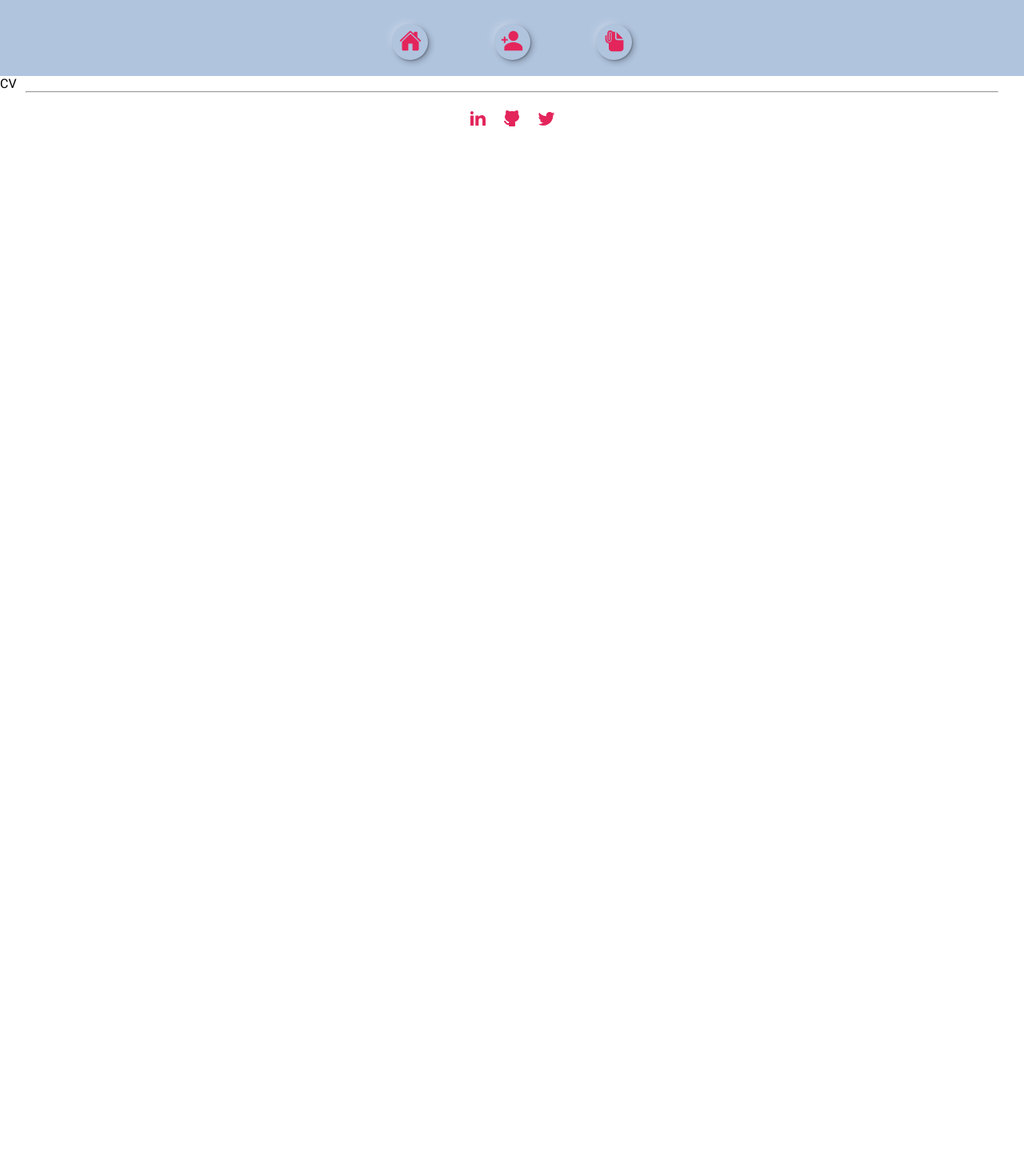
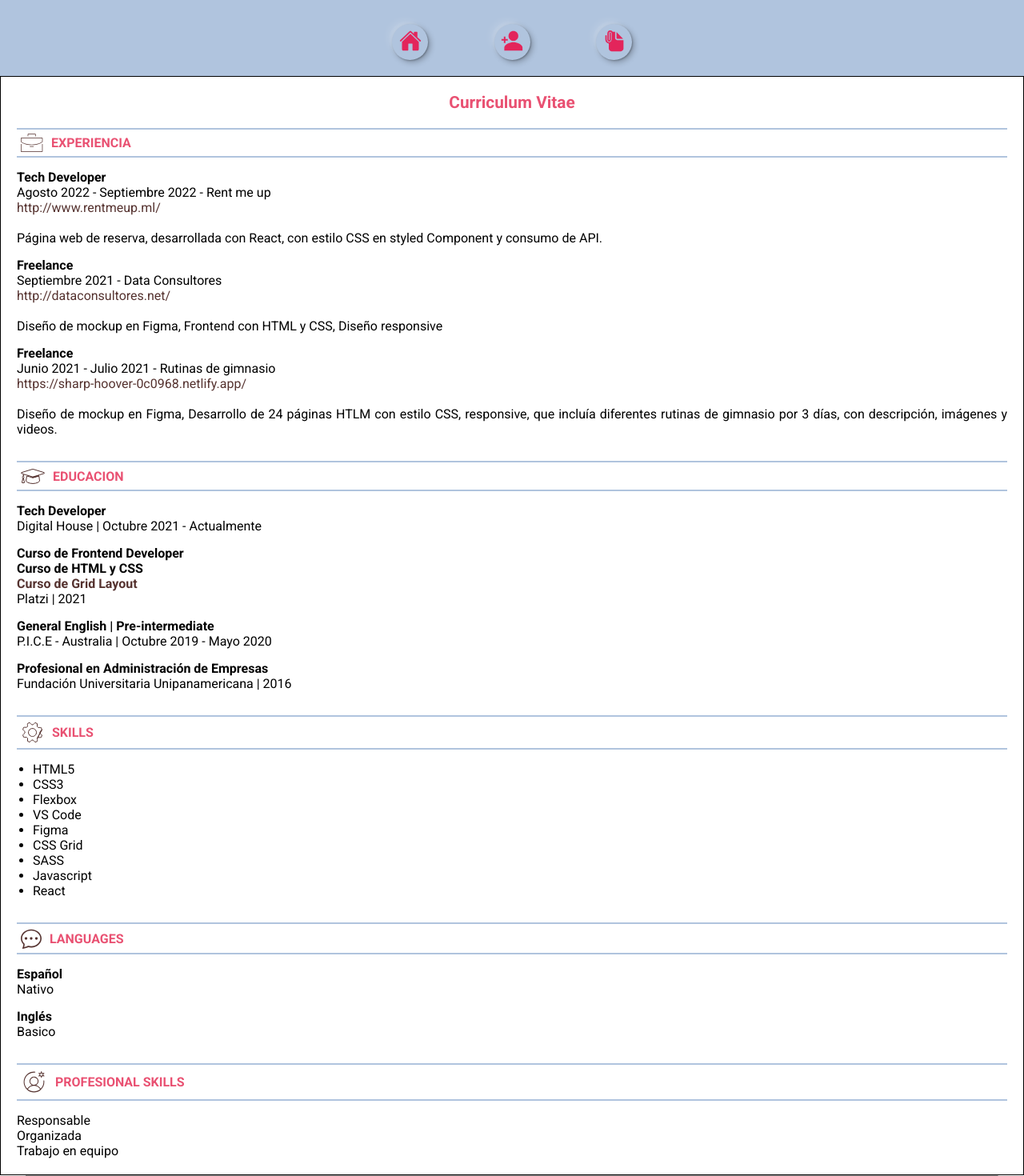
Before and after one commit to Rociojc/portafolio, a React (Create React App) app: page /cv in a window 1280 px wide. Shown: the top 1470 px of the page at 80% size. Before the commit the page ends 800 px from the top, so only its background shows below. Built offline with nearby package versions, Linux system fonts and the light colour scheme.

Commit message:
Se realiza la pagina de about me y cv

```diff
--- a/src/components/atoms/Text.tsx
+++ b/src/components/atoms/Text.tsx
@@ -5,9 +5,10 @@ interface TextProps {
     type: string;
     color: string;
     text: string | undefined;
+    style?: React.CSSProperties;
 }
 
-export const Text = ({type, color, text}: TextProps) => {
+export const Text = ({type, color, text, style}: TextProps) => {
 
     const textColor =
       color === "lightSteelBlue"
@@ -28,17 +29,17 @@ export const Text = ({type, color, text}: TextProps) => {
 
     switch (type) {
         case "h1":
-            return <Heading1 color={textColor}>{text}</Heading1>
+            return <Heading1 color={textColor} style={style}>{text}</Heading1>
         case "h2":
-            return <Heading2 color={textColor}>{text}</Heading2>;
+            return <Heading2 color={textColor} style={style}>{text}</Heading2>;
         case "h3":
-            return <Heading3 color={textColor}>{text}</Heading3>;
+            return <Heading3 color={textColor} style={style}>{text}</Heading3>;
         case "h4":
-            return <Heading4 color={textColor}>{text}</Heading4>;
+            return <Heading4 color={textColor} style={style}>{text}</Heading4>;
         case "p1":
-            return <Text1 color={textColor}>{text}</Text1>;
+            return <Text1 color={textColor} style={style}>{text}</Text1>;
         case "p2":
-            return <Text2 color={textColor}>{text}</Text2>;
+            return <Text2 color={textColor} style={style}>{text}</Text2>;
         default:
             return <p>{text}</p>
     }
--- a/src/pages/AboutMe.tsx
+++ b/src/pages/AboutMe.tsx
@@ -1,7 +1,20 @@
-import React from 'react'
+import { Image } from '../components/atoms/Image'
+import { Text } from '../components/atoms/Text'
+import imagenAboutMe from '../assets/img/foto_about_me.png'
+import { AboutContainer } from '../styles/pages/AboutMeStyles'
 
 export const AboutMe = () => {
   return (
-    <div>AboutMe</div>
+    <AboutContainer>
+      <Text type="h2" color="indianRed" text="Acerca de mi" />
+      <div>
+        <Image url={imagenAboutMe}/>
+      </div>
+      <div style={{textAlign: "justify"}}>
+      <Text type="p1" color="black" text="Massa morbi ligula viverra metus consectetur nec velit nibh. Augue hendrerit lectus rutrum egestas sit proin. Sagittis id ullamcorper pulvinar eleifend integer egestas est. Tortor laoreet amet sed facilisis sed. Tortor lobortis suscipit pulvinar sed. Risus amet enim arcu blandit nunc nunc. Convallis laoreet nulla enim pellentesque eget amet elit. Ac aenean ullamcorper proin scelerisque." />
+      <br />
+      <Text type="p1" color="black" text="Massa morbi ligula viverra metus consectetur nec velit nibh. Augue hendrerit lectus rutrum egestas sit proin. Sagittis id ullamcorper pulvinar eleifend integer egestas est. Tortor laoreet amet sed facilisis sed. Tortor lobortis suscipit pulvinar sed. Risus amet enim arcu blandit nunc nunc. Convallis laoreet nulla enim pellentesque eget amet elit. Ac aenean ullamcorper proin scelerisque." />
+      </div>
+    </AboutContainer>
   )
 }
--- a/src/pages/CV.tsx
+++ b/src/pages/CV.tsx
@@ -1,7 +1,108 @@
-import React from 'react'
+import { Icon } from "../components/atoms/Icon"
+import { Text } from "../components/atoms/Text"
+import { CVCaption, CVContainer, CVInfoDetailed, CVInfoGeneral } from "../styles/pages/CVStyles"
 
 export const CV = () => {
   return (
-    <div>CV</div>
+    <CVContainer>
+      <Text type="h2" color="indianRed" text="Curriculum Vitae" />
+      <CVInfoGeneral>
+        <article>
+        <CVCaption color="lightSteelBlue">
+          <Icon name="icon-experiencia" />
+          <Text type="h3" color="indianRed" text="EXPERIENCIA" />
+        </CVCaption>
+        <CVInfoDetailed>
+          <Text type="p1" color="black" style={{fontWeight: "bold"}} text="Tech Developer" />
+          <Text type="p1" color="black" text="Agosto 2022 - Septiembre 2022 - Rent me up" />
+          <Text type="p1" color="brown" text="http://www.rentmeup.ml/" />
+          <br />
+          <Text type="p1" color="black" text="Página web de reserva, desarrollada con React, con estilo CSS en styled Component y consumo de API." />
+        </CVInfoDetailed>
+        <CVInfoDetailed>
+          <Text type="p1" color="black" style={{fontWeight: "bold"}} text="Freelance" />
+          <Text type="p1" color="black" text="Septiembre 2021 - Data Consultores" />
+          <Text type="p1" color="brown" text="http://dataconsultores.net/" />
+          <br />
+          <Text type="p1" color="black" text="Diseño de mockup en Figma, Frontend con HTML y CSS, Diseño responsive" />
+        </CVInfoDetailed>
+        <CVInfoDetailed>
+          <Text type="p1" color="black" style={{fontWeight: "bold"}} text="Freelance" />
+          <Text type="p1" color="black" text="Junio 2021 - Julio 2021 - Rutinas de gimnasio" />
+          <Text type="p1" color="brown" text="https://sharp-hoover-0c0968.netlify.app/" />
+          <br />
+          <Text type="p1" color="black" text="Diseño de mockup en Figma, Desarrollo de 24 páginas HTLM con estilo CSS, responsive, que incluía diferentes rutinas de gimnasio por 3 días, con descripción, imágenes y videos." />
+        </CVInfoDetailed>
+        </article>
+        <article>
+        <CVCaption color="lightSteelBlue">
+          <Icon name="icon-educacion" />
+          <Text type="h3" color="indianRed" text="EDUCACION" />
+        </CVCaption>
+        <CVInfoDetailed>
+          <Text type="p1" color="black" style={{fontWeight: "bold"}} text="Tech Developer" />
+          <Text type="p1" color="black" text="Digital House | Octubre 2021 - Actualmente" />
+        </CVInfoDetailed>
+        <CVInfoDetailed>
+          <Text type="p1" color="black" style={{fontWeight: "bold"}} text="Curso de Frontend Developer" />
+          <Text type="p1" color="black" style={{fontWeight: "bold"}} text="Curso de HTML y CSS" />
+          <Text type="p1" color="brown" style={{fontWeight: "bold"}} text="Curso de Grid Layout" />
+          <Text type="p1" color="black" text="Platzi | 2021" />
+        </CVInfoDetailed>
+        <CVInfoDetailed>
+          <Text type="p1" color="black" style={{fontWeight: "bold"}} text="General English | Pre-intermediate" />
+          <Text type="p1" color="black" text="P.I.C.E - Australia | Octubre 2019 - Mayo 2020" />
+        </CVInfoDetailed>
+        <CVInfoDetailed>
+          <Text type="p1" color="black" style={{fontWeight: "bold"}} text="Profesional en Administración de Empresas" />
+          <Text type="p1" color="black" text="Fundación Universitaria Unipanamericana | 2016" />
+        </CVInfoDetailed>
+        </article>
+        <article>
+        <CVCaption color="lightSteelBlue">
+          <Icon name="icon-skills" />
+          <Text type="h3" color="indianRed" text="SKILLS" />
+        </CVCaption>
+        <CVInfoDetailed>
+          <ul style={{padding: "0 20px"}}>
+            <li><Text type="p1" color="black" text="HTML5" /></li>
+            <li><Text type="p1" color="black" text="CSS3" /></li>
+            <li><Text type="p1" color="black" text="Flexbox" /></li>
+            <li><Text type="p1" color="black" text="VS Code" /></li>
+            <li><Text type="p1" color="black" text="Figma" /></li>
+            <li><Text type="p1" color="black" text="CSS Grid" /></li>
+            <li><Text type="p1" color="black" text="SASS" /></li>
+            <li><Text type="p1" color="black" text="Javascript" /></li>
+            <li><Text type="p1" color="black" text="React" /></li>
+          </ul>
+        </CVInfoDetailed>
+        </article>
+        <article>
+        <CVCaption color="lightSteelBlue">
+          <Icon name="icon-lenguaje" />
+          <Text type="h3" color="indianRed" text="LANGUAGES" />
+        </CVCaption>
+        <CVInfoDetailed>
+          <Text type="p1" color="black" style={{fontWeight: "bold"}} text="Español" />
+          <Text type="p1" color="black" text="Nativo" />
+        </CVInfoDetailed>
+        <CVInfoDetailed>
+          <Text type="p1" color="black" style={{fontWeight: "bold"}} text="Inglés" />
+          <Text type="p1" color="black" text="Basico" />
+        </CVInfoDetailed>
+        </article>
+        <article>
+        <CVCaption color="lightSteelBlue">
+          <Icon name="icon-profesional-skills" />
+          <Text type="h3" color="indianRed" text="PROFESIONAL SKILLS" />
+        </CVCaption>
+        <CVInfoDetailed>
+          <Text type="p1" color="black" text="Responsable" />
+          <Text type="p1" color="black" text="Organizada" />
+          <Text type="p1" color="black" text="Trabajo en equipo" />
+        </CVInfoDetailed>
+        </article>
+      </CVInfoGeneral>
+    </CVContainer>
   )
 }
--- /dev/null
+++ b/src/styles/pages/AboutMeStyles.ts
@@ -0,0 +1,11 @@
+import styled from "styled-components";
+
+export const AboutContainer = styled.main`
+    /* border: 1px solid black; */
+
+    padding: 20px;
+    display: flex;
+    flex-direction: column;
+    gap: 20px;
+    align-items: center;
+`
--- /dev/null
+++ b/src/styles/pages/CVStyles.ts
@@ -0,0 +1,28 @@
+import styled from "styled-components";
+
+export const CVContainer = styled.main`
+    border: 1px solid black;
+
+    padding: 20px;
+    text-align: center;
+`
+
+export const CVInfoGeneral = styled.section`
+    margin-top: 20px;
+    text-align: justify;
+    display: grid;
+    gap: 30px;
+`
+
+export const CVCaption = styled.div`
+    display: flex;
+    gap: 10px;
+    padding: 5px;
+    align-items: center;
+    border-top: 2px solid ${props => props.color};
+    border-bottom: 2px solid ${props => props.color};
+`
+
+export const CVInfoDetailed = styled.div`
+    padding-top: 15px;
+`
```
Also changed, not shown: src/assets/img/foto_about_me.png (added).
